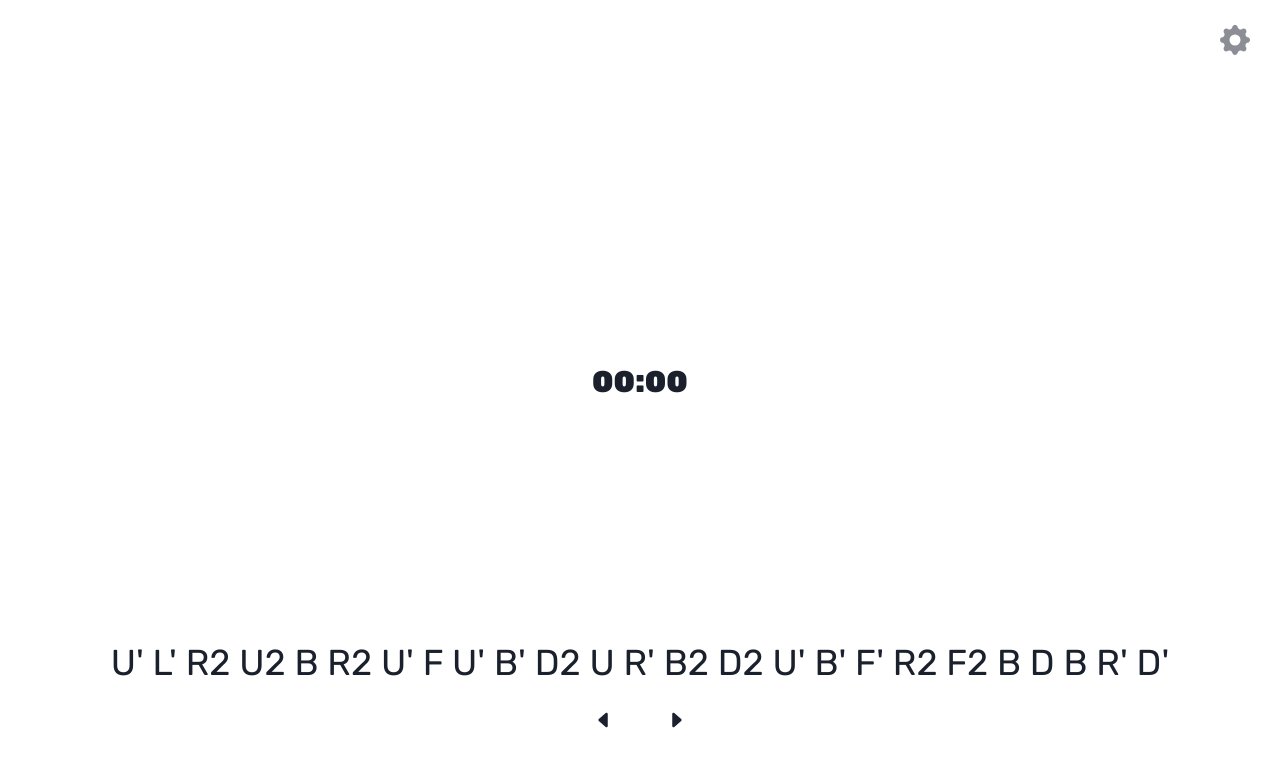
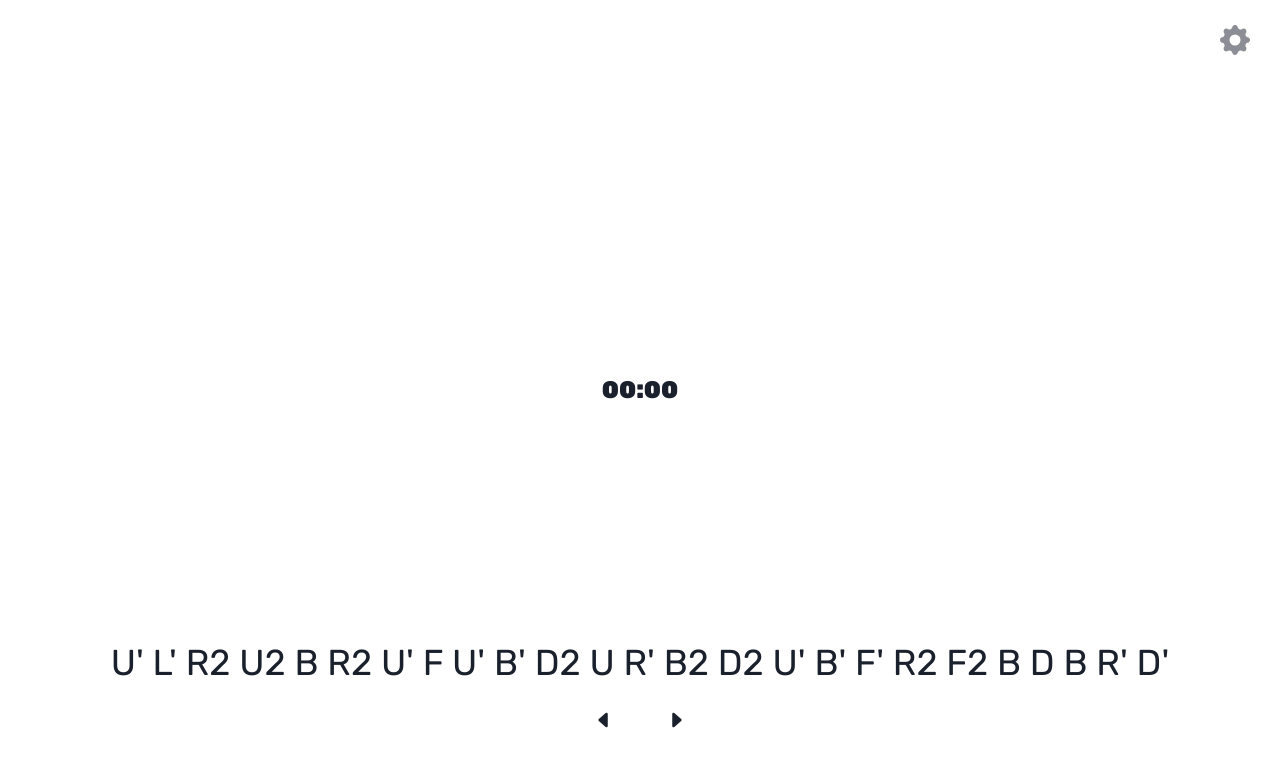
Before and after one commit to gregori-sabel/Cube-X, a Next.js app: page / in a window 1280 px wide. Shown: the top 766 px of the page. Built offline with nearby package versions, Linux system fonts and the light colour scheme.

Commit message:
timer animation off because of delay

```diff
--- a/src/components/Timer.tsx
+++ b/src/components/Timer.tsx
@@ -70,11 +70,14 @@ export default function Timer({ setSiteState, siteState}: SiteStateProps){
         fontWeight='black'
         // fontSize='3xl'
         transition=' 0.2s ease-in-out'
-        fontSize={30+(time/1000)+'px'}
-        _hover={{
-          fontSize:50+(time/1000)+'px',
-          marginTop: (-1*(50+(time/1000))/4) +'px'
-        }}
+        // fontSize={Math.min(200, 30+(time/1000))+'px'}
+        // marginTop={Math.max(-100, (-1*(50+(time/1000))/4)) +'px'}
+        fontSize='24px'
+        marginTop='12px'
+        // _hover={{
+        //   fontSize: Math.min(300, 50+(time/1000))+'px',
+        //   marginTop: Math.max(-100, (-1*(50+(time/1000))/4)) +'px'
+        // }}
       >
           { time > 60000 &&
             <Text>
```
